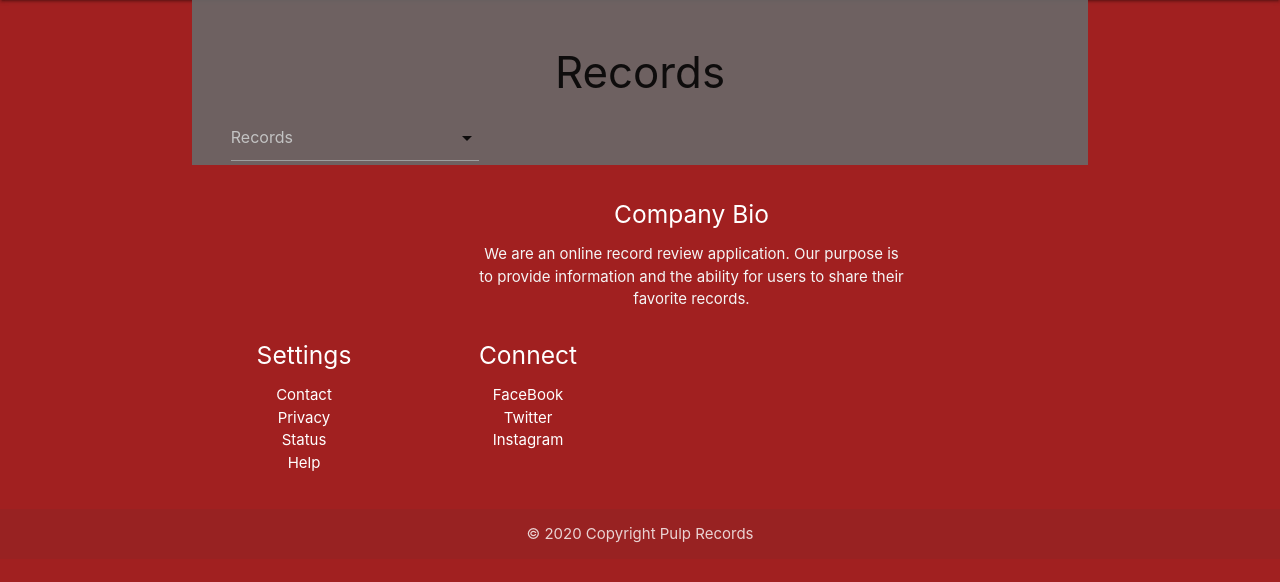
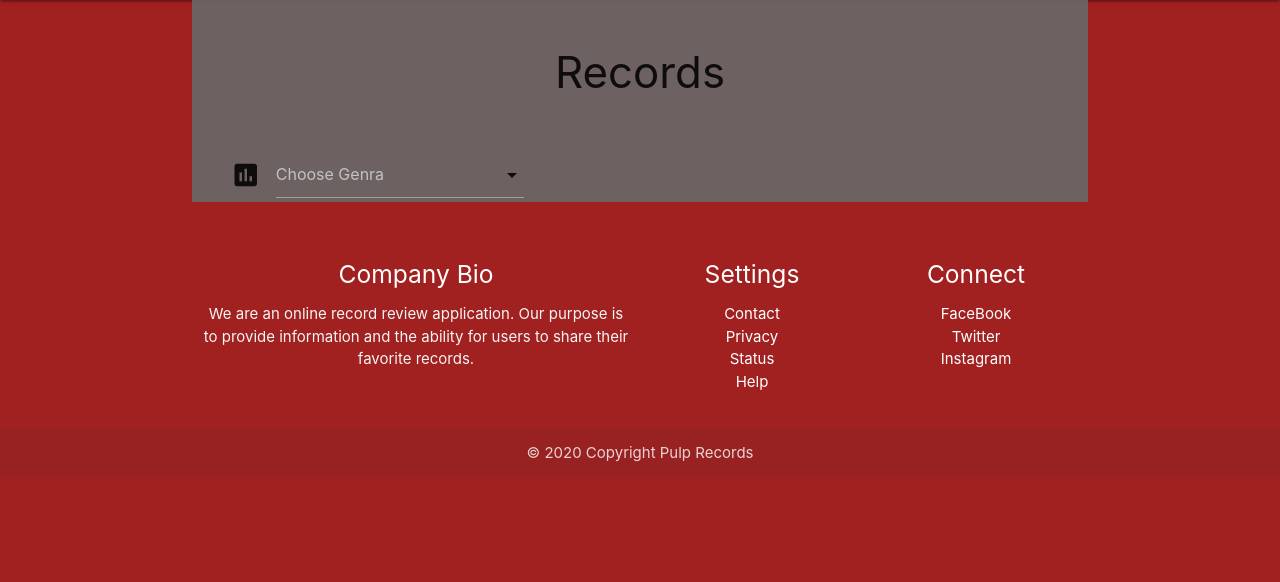
Before and after one commit to Timmy-Bergkvist/pulp-records, a Flask app: page /records in a window 1280 px wide. Shown: the part 64-646 px from the top of the page. Run offline with Flask 2, Linux system fonts and the light colour scheme; some libraries are stand-ins or nearby versions.

Commit message:
added functions to html so you can add and view files

```diff
--- a/app.py
+++ b/app.py
@@ -41,7 +41,6 @@ def insert_reviews():
     return redirect(url_for('get_genra'))
 
 
-
 @app.route('/records')
 def records():
     return render_template("records.html")
--- a/templates/records.html
+++ b/templates/records.html
@@ -1,31 +1,43 @@
 {% extends 'base.html' %} {% block content %}
-<section class="container" id="info-container">
+<div class="container" id="info-container">
     <h3 class="center">Records</h3>
-
-
-    <div class="col l3 s6">
+    <br>
+    <div class="input-field col s12">
         <div class="row left">
+            <i class="material-icons prefix">poll</i>
             <select id="genra_name" name="genra_name">
-            <option value="" disabled selected>Records</option>
+                <option value="" disabled selected>Choose Genra</option>
             {% for gen in genra %}
                 <option value="{{gen.genra_name}}">{{gen.genra_name}}</option>
             {% endfor %}
             </select>
         </div>
     </div>
+    </div>
+    <br>
+    <div class="container">
+        {% for review in reviews %}
+        <div class="row collection-item" href="#">
+                <div class="row col s12">
+                    <div class="title">{{ review.artist_name }}</div>
+                    <div class="record-images center">
+                        <img src="../static/images/record-img1.jpg">
+                    </div>
+                    <!--<div class="col l4 m4 s12 center-on-small-only"><img class="image-collection" src="{{ review.record_image }}" alt="Picture of {{ review.artist_name }}"></div>-->
+                    <div>{{ review.record_title }} </div>
+                    <div>{{ review.genra_name }}</div>
+                </div>
+        </div>
+    </div>
 
+        {% if (loop.index - loop.length) %}
 
-    {% for record in records %}
+        {% if (loop.first == loop.last) and (loop.first == true) %}
 
-
-
-
-    {% if (loop.index - loop.length) %}
-
-    {% if (loop.first == loop.last) and (loop.first == true) %}
-
-    {% else %} <hr> {% endif %} {% endif %}
-    {% endfor %}
+        {% else %} <hr> {% endif %} {% endif %}
+        {% endfor %}
+    </div>
+</div>
 </section>
 
 
```
Also changed, not shown: templates/viewrecords.html (+31 -3 lines).
